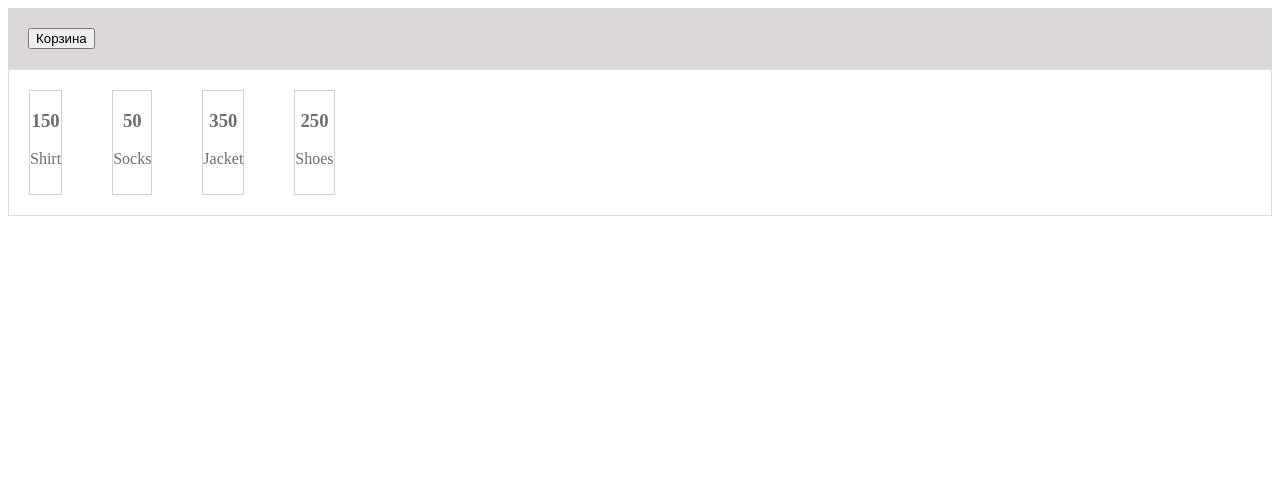
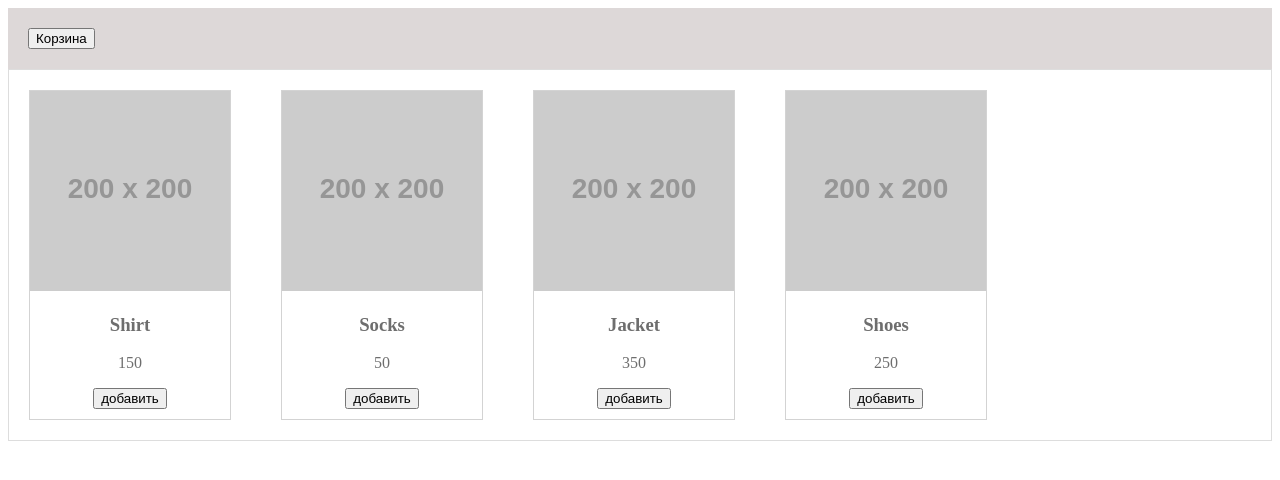
Before and after one commit to alexfrontdev/js2_repo, a plain HTML site: page index.html in a window 1280 px wide. Drawn offline with Linux system fonts and the light colour scheme; placeholder pictures from the web are drawn by us.

Commit message:
Add files via upload

```diff
--- a/index.html
+++ b/index.html
@@ -37,13 +37,6 @@
                 { title: 'Shoes', price: 250 },
             ];
         }
-        addItem() {
-
-        }
-
-        checkout() {
-            // оформление заказа
-        }
 
         render() {
             let listHtml = '';
@@ -60,22 +53,44 @@
             this.price = price;
             this.title = title;
         }
-        hasDiscount() {
-
-        }
         render() {
             return `<div class="goods-item"><h3>${this.title}</h3><p>${this.price}</p></div>`;
         }
 
     }
 
-
+    const goods = [
+        { title: 'Shirt', price: 150, },
+        { title: 'Socks', price: 50 },
+        { title: 'Jacket', price: 350 },
+        { title: 'Shoes', price: 250 },
+    ];
 
     let goodlist = new Goodslist;
     goodlist.fetchGoods();
     goodlist.render();
 
+    const renderGoodsItem = (title = 'product', price = '0') => {
+        return `<div class="goods-item">
+            <img src="http://placehold.it/200x200"  >
+            <h3>${title}</h3><p>${price}</p>
+            <button>добавить</button>
+            </div>`;
+    };
 
+    const renderGoodsList = (list) => {
+        let goodsList = list.map(item => renderGoodsItem(item.title, item.price));
+        document.querySelector('.goods-list').innerHTML = goodsList.join('');
+    }
+
+    renderGoodsList(goods);
+
+
+
+
+    // 3. почему map возвращает запятые https://ru.stackoverflow.com/questions/1096455/%D0%9F%D0%BE%D1%87%D0%B5%D0%BC%D1%83-%D0%B2-javascript-%D1%88%D0%B0%D0%B1%D0%BB%D0%BE%D0%BD%D0%BD%D1%8B%D1%85-%D1%81%D1%82%D1%80%D0%BE%D0%BA%D0%B0%D1%85-map-%D1%86%D0%B8%D0%BA%D0%BB-%D0%BF%D0%BE%D0%BB%D1%83%D1%87%D0%B0%D0%B5%D1%82%D1%81%D1%8F-%D1%81-%D0%B7%D0%B0%D0%BF%D1%8F%D1%82%D1%8B%D0%BC%D0%B8
+
+    /* Ответ: потому что map возвращает массив, который пропускается через toString, разделяющий элементы массива запятыми */
 
 
 
```
